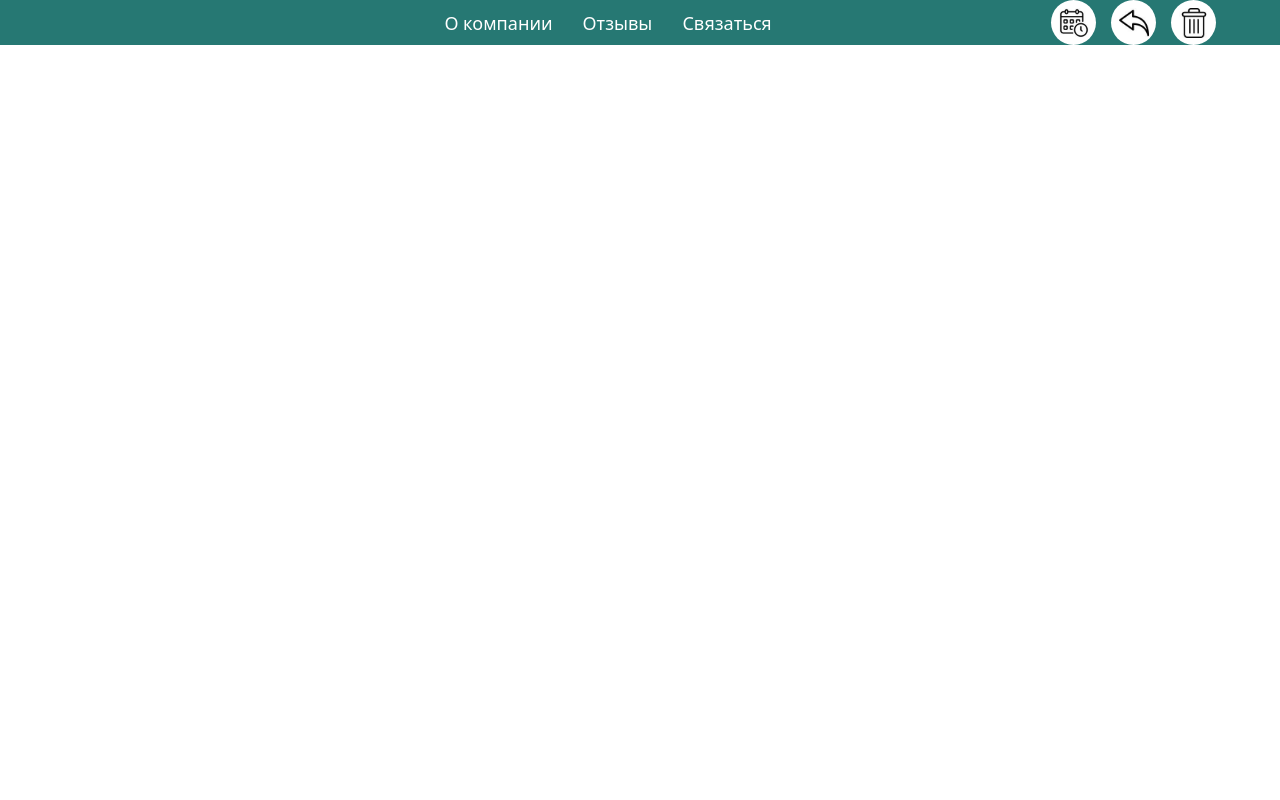
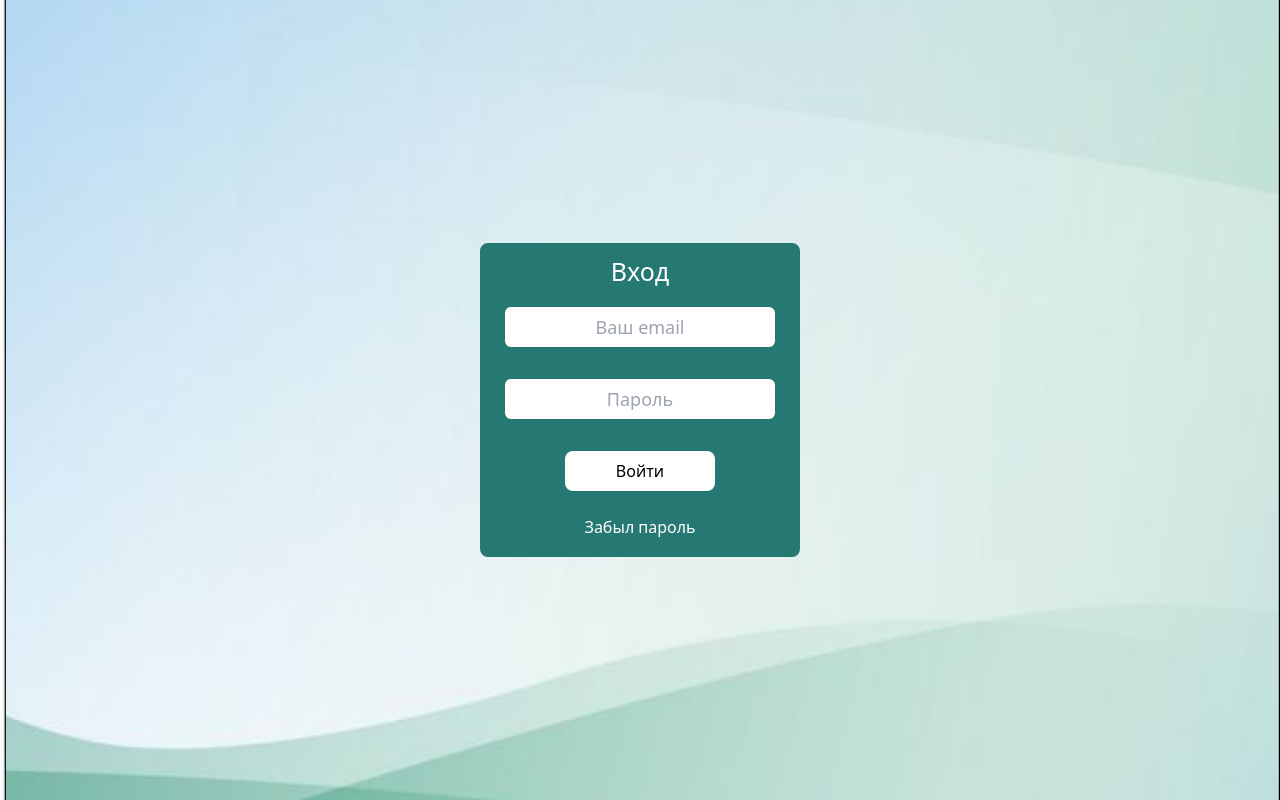
Before and after one commit to Bromles/itmo-dws-se-2024, a Vue app in the folder frontend/: page /login in a window 1280 px wide. Built offline with nearby package versions, Linux system fonts and the light colour scheme.

Commit message:
Add auth pages

```diff
--- a/frontend/src/App.vue
+++ b/frontend/src/App.vue
@@ -1,12 +1,11 @@
 <template>
-  <div>
-    <div class="flex flex-col min-h-screen absolute">
-      <Header />
-      <div class="flex flex-row relative w-full columns-12" style="margin-top: 45px">
+    <div v-if="!fullPage" class="flex flex-col min-h-screen relative">
+      <Header/>
+      <div class="flex flex-row relative w-full" :style="{ marginTop: showHeader ? '45px' : '0' }">
         <RouterView />
       </div>
     </div>
-  </div>
+    <RouterView v-else />
 </template>
 
 <script>
@@ -16,6 +15,14 @@ import "./output.css"
 export default {
   name: 'App',
   components: {Header, Sidebar},
+  computed: {
+      fullPage() {
+        return this.$route.meta.fullPage === true;
+      },
+      showHeader() {
+        return this.$route.meta.showHeader !== false && !this.fullPage;
+      }
+  }
 };
 </script>
 
--- a/frontend/src/components/main_page/FormInput.vue
+++ b/frontend/src/components/main_page/FormInput.vue
@@ -1,4 +1,4 @@
-<template>
+<template xmlns:height="http://www.w3.org/1999/xhtml">
   <div class="mb-4 flex flex-col" style="width: 90%;">
     <label :for="id" class="block text-lg font-medium text-gray-700 mb-1">
       {{ label }}
@@ -9,7 +9,7 @@
         :placeholder="placeholder"
         v-bind="inputAttrs"
         class="block text-lg border-gray-300  text-center rounded-md shadow-sm focus:border-indigo-500 focus:ring-indigo-500"
-        style="background-color: #d9d9d9; height: 40px"
+        :style="{ backgroundColor: backgroundColor, height: '40px' }"
     />
   </div>
 </template>
@@ -33,6 +33,10 @@ export default {
       type: String,
       default: 'text'
     },
+    backgroundColor: {
+      type: String,
+      default: '#d9d9d9'
+    },
     inputAttrs: {
       type: Object,
       default: () => ({})
--- /dev/null
+++ b/frontend/src/pages/AuthPage.vue
@@ -0,0 +1,63 @@
+<script>
+  import "../output.css"
+  import FormInput from "@/components/main_page/FormInput.vue";
+
+  export default {
+    name: 'Auth',
+    components: {FormInput},
+    computed: {
+      login() {
+        return this.$route.meta.login;
+      },
+    },
+    methods: {
+      navigateToResource(link) {
+        if (typeof link === 'string')
+          if (this.checkFields() === true) {
+            this.$router.push(link)
+          }
+      },
+      checkFields() {
+        const inputs = document.querySelectorAll('input');
+
+        for (let input of inputs) {
+          if (input.value.trim() === '') {
+            console.log("All input fields must be filled!");
+            return false;
+          }
+        }
+        return true
+      },
+    }
+  }
+
+</script>
+
+<template>
+  <div class="flex flex-row align-middle justify-center w-screen h-screen" style="background-image: url('/background.jpg'); background-size: cover; background-repeat: no-repeat;
+  background-position: center;">
+     <div class="flex flex-row items-center basis-3/12">
+       <div v-if="!login" class="p-2 flex flex-col items-center w-full h-auto bg-main_green border-2 border-main_green rounded-lg gap-4">
+         <p class="text-clear_white" style="font-size: 25px">Регистрация</p>
+         <form-input id="email" placeholder="Ваш email" label="" background-color="white"/>
+         <form-input id="password" placeholder="Пароль" label="" background-color="white"/>
+         <form-input id="password_confirm" placeholder="Подтвердите пароль" label="" background-color="white"/>
+         <button type="button" @click="navigateToResource('/login')" class="mb-2 bg-clear_white p-2 rounded-lg cursor-pointer" style="background-color: white">Зарегистрироваться</button>
+       </div>
+
+       <div v-if="login"  class="p-2 flex flex-col items-center w-full h-auto bg-main_green border-2 border-main_green rounded-lg gap-4">
+         <p class="text-clear_white" style="font-size: 25px">Вход</p>
+         <form-input id="email" placeholder="Ваш email" label="" background-color="white"/>
+         <form-input id="password" placeholder="Пароль" label="" background-color="white"/>
+         <button type="button" @click="navigateToResource('/')" class="mb-2 bg-clear_white p-2 rounded-lg" style="background-color: white; width: 50%; cursor:pointer;">Войти</button>
+         <a class="text-clear_white mb-2" style="cursor: pointer">Забыл пароль</a>
+       </div>
+
+     </div>
+  </div>
+
+</template>
+
+<style scoped>
+
+</style>
--- a/frontend/src/router/router.ts
+++ b/frontend/src/router/router.ts
@@ -3,12 +3,36 @@ import {createRouter, createWebHistory, RouteRecordRaw} from "vue-router";
 // @ts-ignore
 import ClientProfile from "@/pages/ClientProfile.vue";
 import MainPage from "@/pages/MainPage.vue";
+import RegistrationPage from "@/pages/AuthPage.vue";
 import "../output.css"
 
 
 const routes: Array<RouteRecordRaw> = [
-    { path: '/profile/client', component: ClientProfile },
-    { path: '/', component: MainPage}
+    {
+        path: '/profile/client',
+        component: ClientProfile,
+        meta: { fullPage: false}
+    },
+    {
+        path: '/',
+        component: MainPage,
+        meta: { fullPage: false}
+    },
+    {
+        path: '/profile/client',
+        component: ClientProfile,
+        meta: { fullPage: false}
+    },
+    {
+        path: '/register',
+        component: RegistrationPage,
+        meta: { fullPage: true, login: false}
+    },
+    {
+        path: '/login',
+        component: RegistrationPage,
+        meta: { fullPage: true, login: true}
+    }
 ];
 
 
```
Also changed, not shown: frontend/tailwind.config.js (+6 -2 lines), frontend/public/background.jpg (added).
